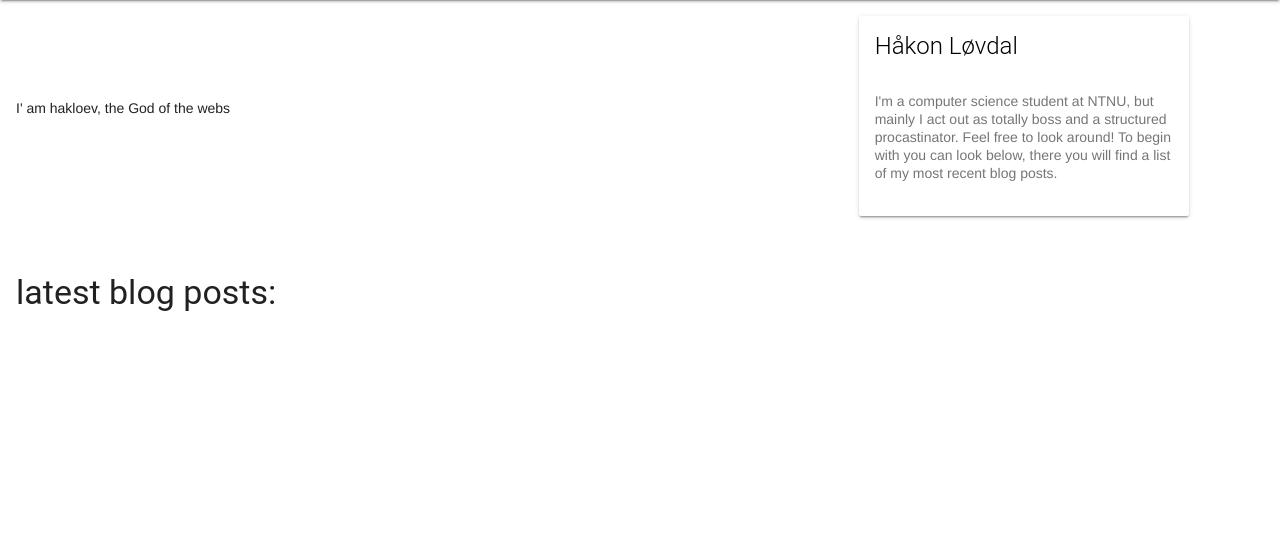
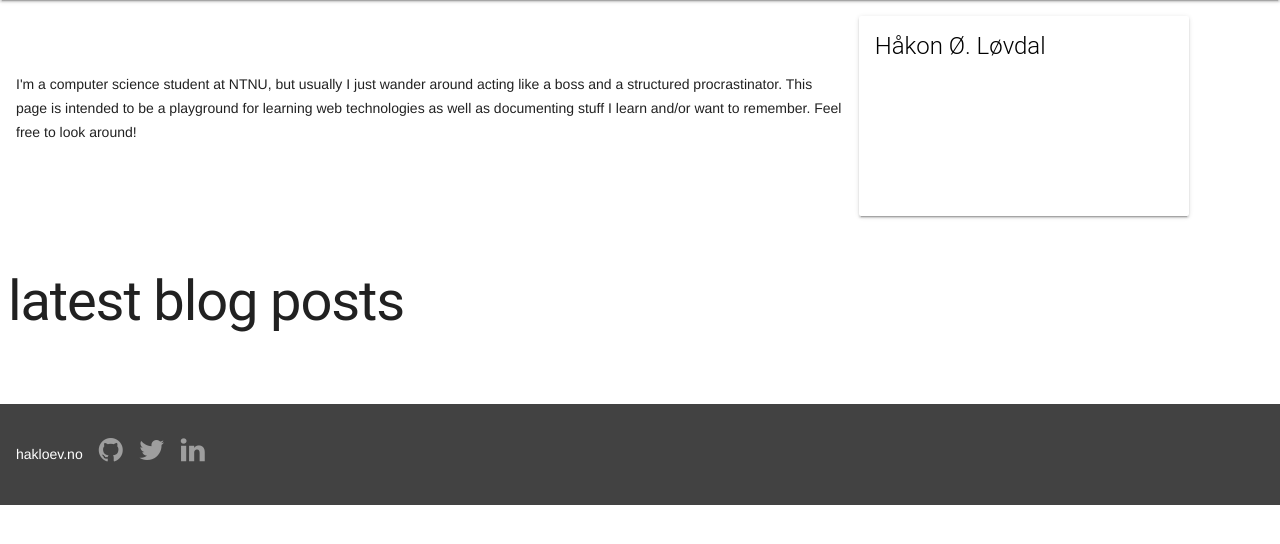
Before and after one commit to hakloev/hakloevno, a Django app: template hakloevno/templates/index.html in a window 1280 px wide. Shown: the part 64-608 px from the top of the page. Run offline with Django 3.2, Linux system fonts and the light colour scheme; the template is opened without the code that fills it, so the values that code supplies are empty; parts of the project's set-up code (start-up, migrations or seed data) failed here and were passed over; some libraries are stand-ins or nearby versions.

Commit message:
Adds design changes and code highlight to markdown

```diff
--- a/hakloevno/settings.py
+++ b/hakloevno/settings.py
@@ -122,6 +122,11 @@ MIDDLEWARE_CLASSES = [
     'django.contrib.auth.middleware.SessionAuthenticationMiddleware',
     'django.contrib.messages.middleware.MessageMiddleware',
     'django.middleware.clickjacking.XFrameOptionsMiddleware',
+]
+
+MARKDOWN_EXTENSIONS = [
+    'markdown.extensions.codehilite',
+    'markdown.extensions.extra',  # Tables, fenced code blocks etc
 ]
 
 ROOT_URLCONF = 'hakloevno.urls'
--- a/hakloevno/templates/base.html
+++ b/hakloevno/templates/base.html
@@ -13,11 +13,14 @@
         <!-- Styles -->
         {% block css %}
             <link rel="stylesheet" href="https://fonts.googleapis.com/icon?family=Material+Icons">
+            <link rel="stylesheet" href="//cdnjs.cloudflare.com/ajax/libs/highlight.js/9.3.0/styles/default.min.css">
+            <link rel="stylesheet" href="https://maxcdn.bootstrapcdn.com/font-awesome/4.5.0/css/font-awesome.min.css" type="text/css">
             <link href="{% static 'vendor/css/material.min.css' %}" rel="stylesheet" />
             <link href="{% static 'css/hakloevno.min.css' %}" rel="stylesheet" />
         {% endblock %}
         <!-- JavaScript -->
 		{% block head_js %}
+            <script src="//cdnjs.cloudflare.com/ajax/libs/highlight.js/9.3.0/highlight.min.js"></script>
             <script src="{% static 'vendor/js/material.min.js' %}" type="text/javascript"></script>
         {% endblock %}
 	</head>
@@ -28,6 +31,7 @@
             <main class="mdl-layout__content">
                 {% block content %}
                 {% endblock %}
+            {% include 'footer.html' %}
             </main>
             </div>
         </div>
--- /dev/null
+++ b/hakloevno/templates/footer.html
@@ -0,0 +1,10 @@
+<footer class="mdl-mini-footer">
+    <div class="mdl-mini-footer__left-section">
+        <div class="mdl-logo">hakloev.no</div>
+        <ul class="mdl-mini-footer__link-list">
+            <li><a href="https://github.com/hakloev" target="_blank" title="View my repos at GitHub"><i class="fa fa-github fa-2x"></i></a></li>
+            <li><a href="https://twitter.com/hakloevdal" target="_blank" title="View my Twitter profile"><i class="fa fa-twitter fa-2x"></i></a></li>
+            <li><a href="https://no.linkedin.com/in/hakloev" target="_blank" title="View mye LinkedIn profile"><i class="fa fa-linkedin fa-2x"></i></a></li>
+        </ul>
+    </div>
+</footer>
--- a/hakloevno/templates/index.html
+++ b/hakloevno/templates/index.html
@@ -4,52 +4,54 @@
 
 {% block content %}
     <section class="mdl-grid hn-section--max-width-85 hn-section--padding-50" id="hn-about-me">
-        <div class="mdl-cell mdl-cell--8-col mdl-cell--middle hn-text--centered">
-            <p>I' am hakloev, the God of the webs</p>
+        <div class="mdl-cell mdl-cell--8-col mdl-cell--12-col-tablet mdl-cell--12-col-phone mdl-cell--middle hn-text--centered">
+            <p class="hn-about-me__text">I'm a computer science student at NTNU, but usually I just wander around acting like a boss and a structured procrastinator. This page is intended to be a playground for learning web technologies as well as documenting stuff I learn and/or want to remember. Feel free to look around!</p>
         </div>
-        <div class="mdl-cell mdl-cell--4-col mdl-cell--middle">
+        <div class="mdl-cell mdl-cell--4-col mdl-cell--12-col-tablet mdl-cell--12-col-phone mdl-cell--middle">
             <div class="about-me__card mdl-card mdl-shadow--2dp">
                 <div class="mdl-card__title">
-                    <h2 class="mdl-card__title-text">Håkon Løvdal</h2>
+                    <h2 class="mdl-card__title-text">Håkon Ø. Løvdal</h2>
                 </div>
-                <div class="mdl-card__supporting-text">
-                    I'm a computer science student at NTNU, but mainly I act out as totally boss and a structured procastinator. Feel free to look around! To begin with you can look below, there you will find a list of my most recent blog posts.
-                </div>
+{#                <div class="mdl-card__supporting-text">#}
+{#                </div>#}
+            </div>
+        </div>
+    </section>
+    <section class="hn-border--color-grey hn-text--centered" id="hn-border">
+        <div class="mdl-grid">
+            <div class="mdl-cell--12-col">
+                <h1>latest blog posts</h1>
             </div>
         </div>
     </section>
     <section class="hn-section--padding-50" id="hn-blog-posts">
         <div class="mdl-grid hn-section--max-width-85">
-            <div class="mdl-cell mdl-cell--12-col hn-title">
-                <h3 class="hn-title__text hn-text-color--orange">latest blog posts:</h3>
-            </div>
             <div class="mdl-cell mdl-cell--12-col">
                 <div class="mdl-grid mdl-grid--no-spacing">
-                    <div class="mdl-cell mdl-cell--8-col">
+                    <div class="mdl-cell mdl-cell--8-col mdl-cell--12-col-tablet mdl-cell--12-col-phone">
                         <div class="mdl-grid mdl-grid--no-spacing">
                         {% for entry in blog_entries %}
                             <div class="mdl-cell mdl-cell--12-col">
-                                <div class="mdl-card mdl-shadow--2dp hn-blog-post">
-                                    <div class="mdl-card__title">
-                                        <h2 class="mdl-card__title-text"><a href="{% url 'blog:blog_post' slug=entry.slug %}">{{ entry.title }}</a></h2>
+                                <div class="hn-blog-post hn-blog-post--padding-20-ltr">
+                                    <div class="hn-blog-post__title">
+                                        <h3 class=""><a href="{% url 'blog:blog_post' slug=entry.slug %}">{{ entry.title }}</a></h3>
                                     </div>
-                                    <div class="mdl-card__supporting-text">
-                                        Written {{ entry.created }}
+                                    <div class="hn-blog-post__meta">
+                                        <span><i>Written on {{ entry.created | date:"d. M Y H:i" }}</i></span>
                                     </div>
-                                    <div class="mdl-card__supporting-text">
-                                        {{ entry.ingress }}
+                                    <div class="hn-blog-post__ingress">
+                                        <p>{{ entry.ingress }}</p>
                                     </div>
                                 </div>
                             </div>
                         {% endfor %}
                         </div>
                     </div>
-                    <div class="mdl-cell mdl-cell--4-col">
+                    <div class="mdl-cell mdl-cell--4-col mdl-cell--12-col-tablet mdl-cell--12-col-phone">
                         <!-- Here be dragons -->
                     </div>
                 </div>
             </div>
         </div>
     </section>
-
 {% endblock %}
```
Also changed, not shown: apps/blog/templates/blog/blogpost.html (+12 -3 lines), apps/blog/templates/blog/index.html (+17 -13 lines), files/static/scss/main.scss (+86 -9 lines).
